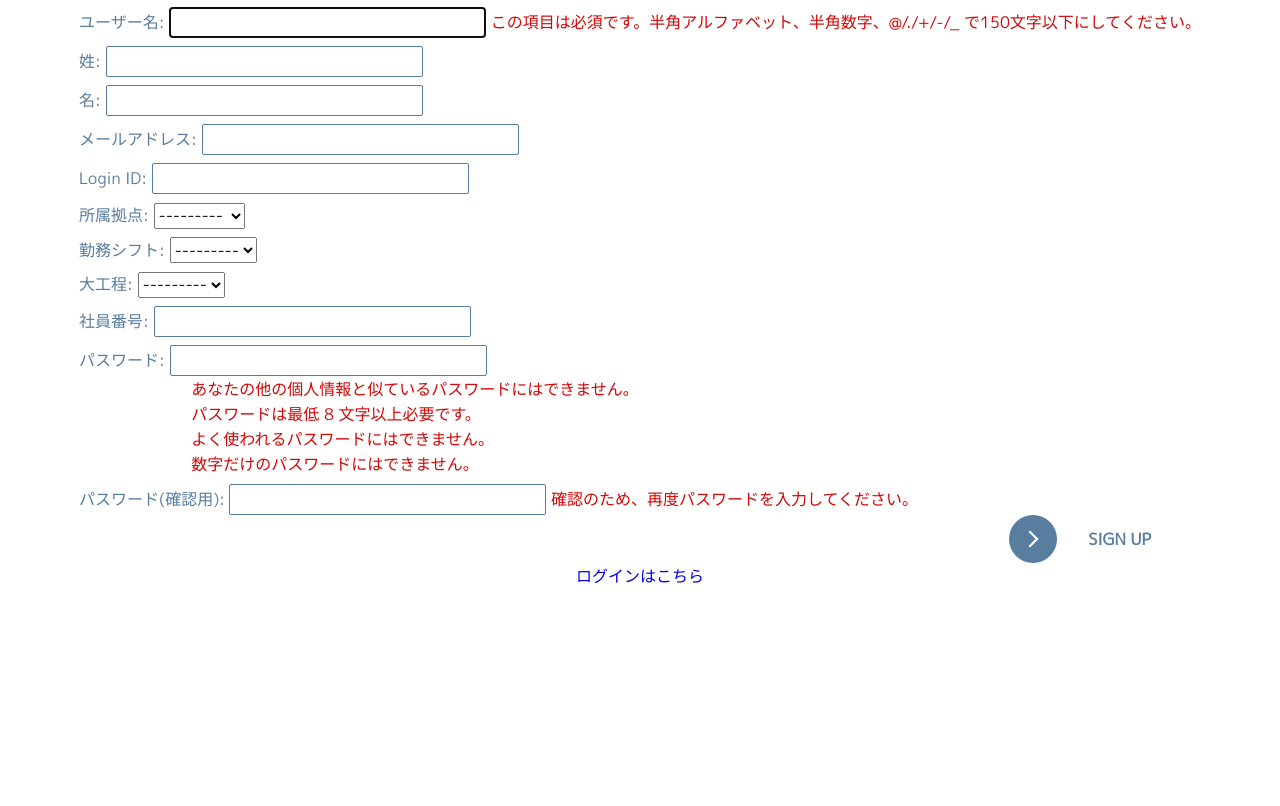
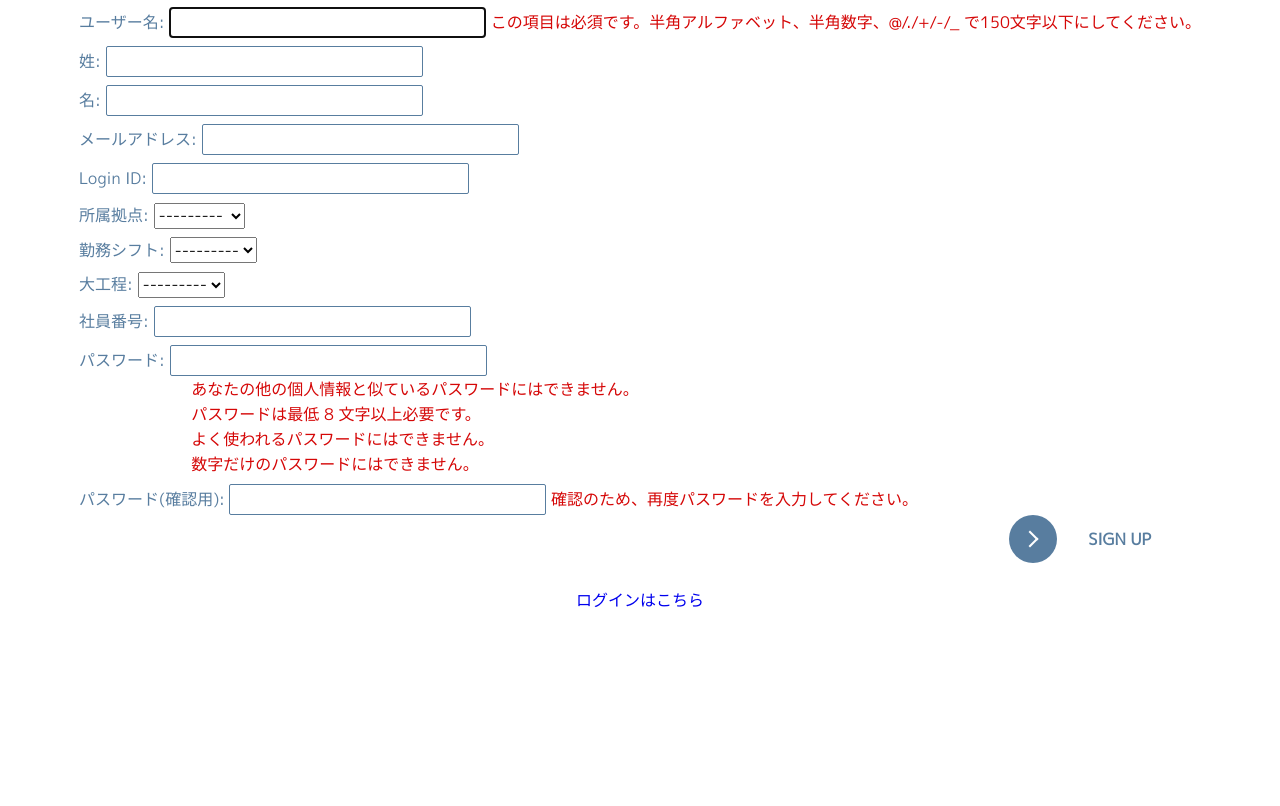
Before and after one commit to Room-201-dev/solu-t, a Django app: page /sign_up/ in a window 1280 px wide. Shown: the part 112-918 px from the top of the page. Before the commit the page ends 695 px from the top, so only its background shows below. Run offline with Django 4.2, Linux system fonts and the light colour scheme.

Commit message:
change template style

```diff
--- a/accounts/templates/accounts/login.html
+++ b/accounts/templates/accounts/login.html
@@ -31,7 +31,7 @@
     <nav>
         <div class="header_block" style="display:flex; justify-content: center; align-items: center">
             <div>
-                <h2 class="solt_title">Sol-T</h2>
+                <h2 class="solt_title">Solu-T</h2>
                 <p class="make_solution">Make Solution</p>
             </div>
         </div>
--- a/solu_t/templates/solu_t/sign_up.html
+++ b/solu_t/templates/solu_t/sign_up.html
@@ -48,7 +48,7 @@
     </form>
 </div>
 
-<div style="text-align: center"><a href="{% url 'staff_login' %}">ログインはこちら</a></div>
+<div style="text-align: center; margin-top: 3vh"><a href="{% url 'staff_login' %}">ログインはこちら</a></div>
 
 </body>
 </html>
```
